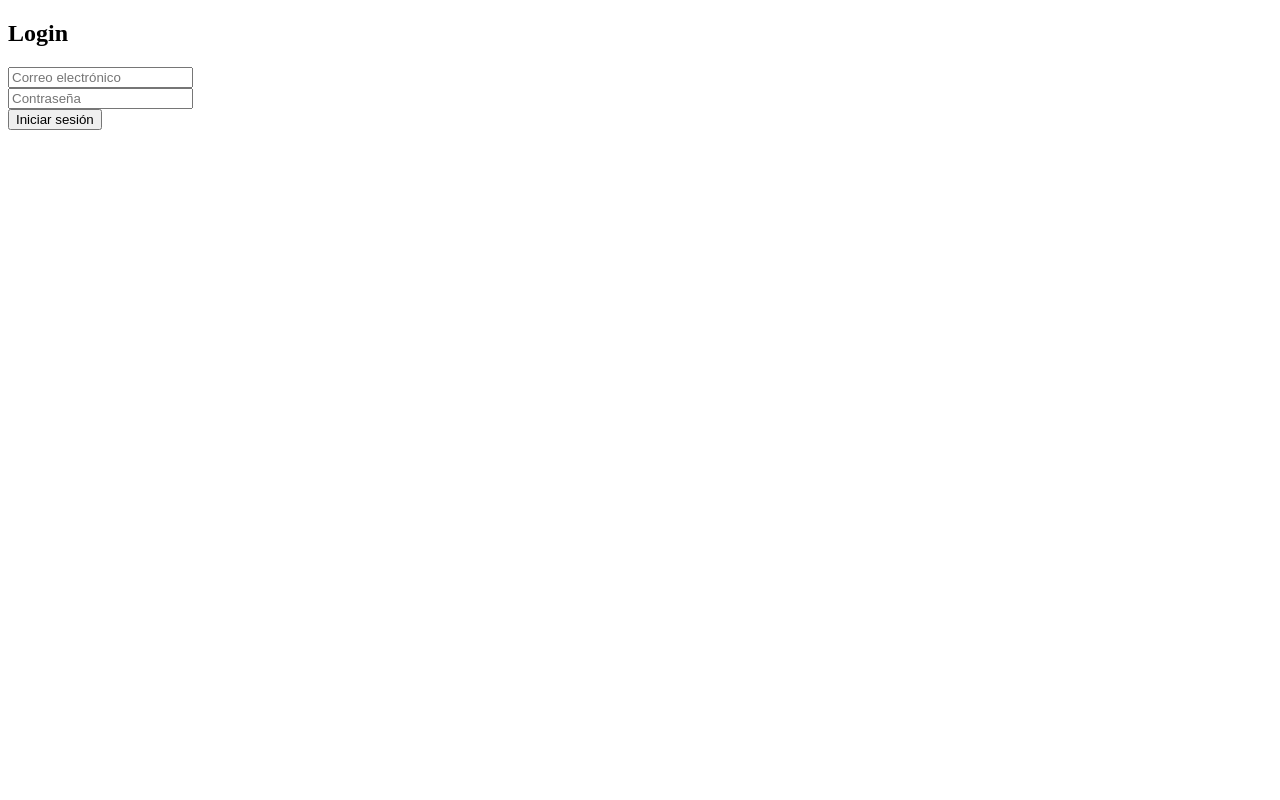
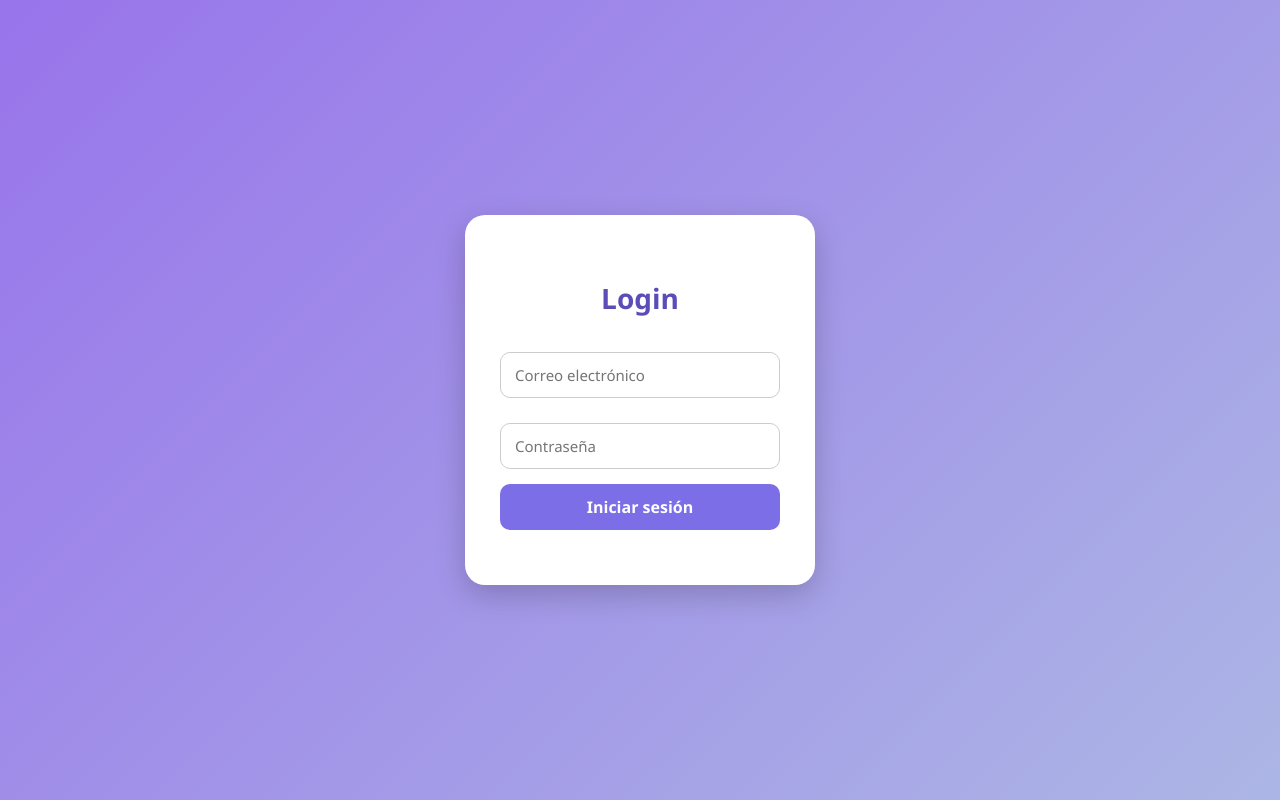
Before and after one commit to miaaacc/camisaapp, a website: page public/login.html in a window 1280 px wide. Drawn offline with Linux system fonts and the light colour scheme.

Commit message:
Update login.html

```diff
--- a/public/login.html
+++ b/public/login.html
@@ -3,17 +3,91 @@
 <head>
   <meta charset="UTF-8">
   <title>Iniciar Sesión</title>
+  <style>
+    * {
+      box-sizing: border-box;
+      font-family: 'Segoe UI', Tahoma, Geneva, Verdana, sans-serif;
+    }
+
+    body {
+      margin: 0;
+      height: 100vh;
+      background: linear-gradient(135deg, #9874eb, #acb6e5);
+      display: flex;
+      justify-content: center;
+      align-items: center;
+    }
+
+    .login-container {
+      background: white;
+      padding: 40px 35px;
+      border-radius: 20px;
+      box-shadow: 0 10px 30px rgba(0, 0, 0, 0.2);
+      width: 100%;
+      max-width: 350px;
+      text-align: center;
+    }
+
+    .login-container h2 {
+      color: #5a4db8;
+      margin-bottom: 25px;
+      font-size: 28px;
+    }
+
+    .login-container input {
+      width: 100%;
+      padding: 12px 14px;
+      margin: 10px 0 15px;
+      border: 1px solid #ccc;
+      border-radius: 10px;
+      font-size: 15px;
+      transition: 0.3s ease;
+    }
+
+    .login-container input:focus {
+      border-color: #7c6ee6;
+      outline: none;
+      box-shadow: 0 0 5px #b7aaff;
+    }
+
+    .login-container button {
+      width: 100%;
+      padding: 12px;
+      background-color: #7c6ee6;
+      color: #fff;
+      border: none;
+      border-radius: 10px;
+      font-size: 16px;
+      font-weight: bold;
+      cursor: pointer;
+      transition: background-color 0.3s ease;
+    }
+
+    .login-container button:hover {
+      background-color: #5a4db8;
+    }
+
+    #mensaje {
+      margin-top: 15px;
+      font-weight: bold;
+      color: #e53935;
+      font-size: 14px;
+    }
+  </style>
 </head>
 <body>
+
+  <div class="login-container">
     <h2>Login</h2>
 
     <form id="formLogin">
-    <input type="email" id="email" placeholder="Correo electrónico" required><br>
-    <input type="password" id="clave" placeholder="Contraseña" required><br>
+      <input type="email" id="email" placeholder="Correo electrónico" required>
+      <input type="password" id="clave" placeholder="Contraseña" required>
       <button type="submit">Iniciar sesión</button>
     </form>
 
     <p id="mensaje"></p>
+  </div>
 
   <script>
     document.getElementById('formLogin').addEventListener('submit', async function(e) {
@@ -54,5 +128,6 @@ location.href = `/camiseta?token=${encodeURIComponent(token)}`;
       }
     });
   </script>
+
 </body>
 </html>
```
Lines whose indentation alone changed are shown as unchanged.
